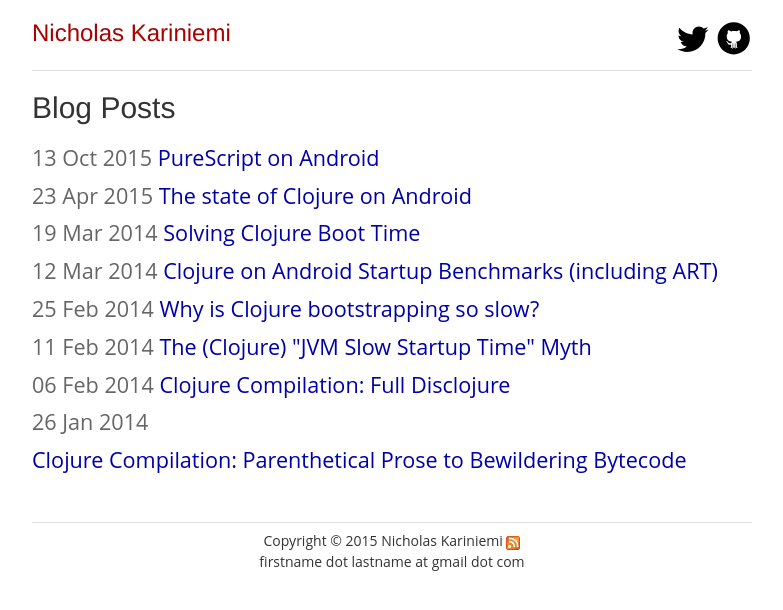
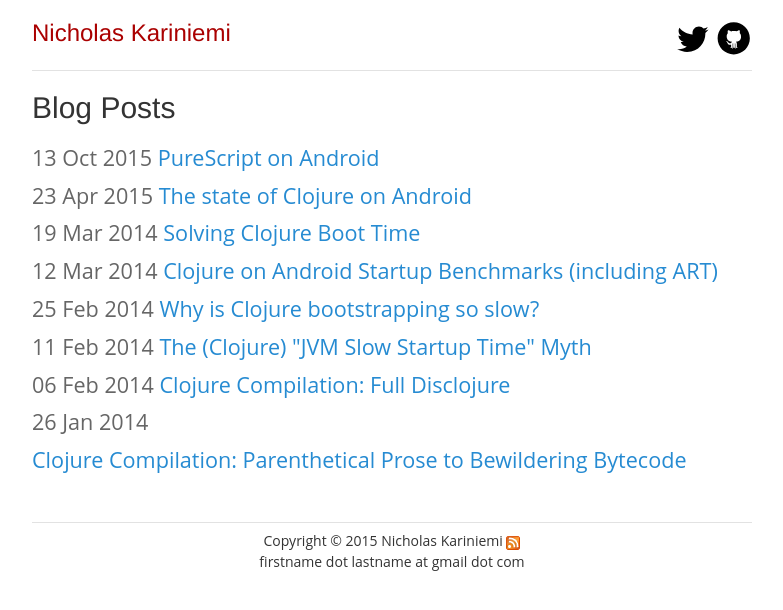
Before and after one commit to hoodunit/hoodunit.github.io, a Jekyll site: the page built from index.html, in a window 1280 px wide. Shown: the top 610 px of the page, without its empty margins (248-1031 px from the left). Built offline with Jekyll 4.4.1, drawn with Linux system fonts in a browser that asks for light colours; Markdown is read by kramdown in place of the engine named in the settings.

Commit message:
Change links from blue/purple to blue

```diff
--- a/css/main.css
+++ b/css/main.css
@@ -28,9 +28,12 @@ h1, h2, h3, h4, h5, h6 {
 /* h1 { margin-bottom: 1em; } */
 p { margin: 1em 0; }
 
-a         { color: #00a; }
-a:hover   { color: #000; }
-a:visited { color: #a0a; }
+a {
+  color: #268bd2;
+}
+a:hover {
+  text-decoration: none;
+}
 
 /*****************************************************************************/
 /*
```
